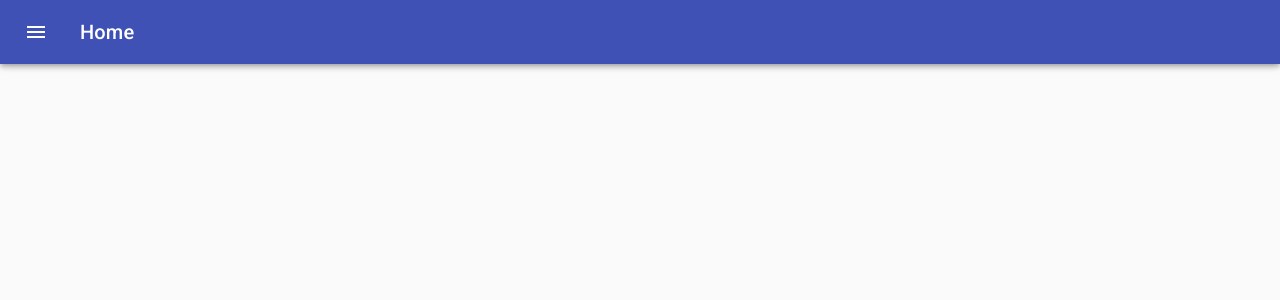
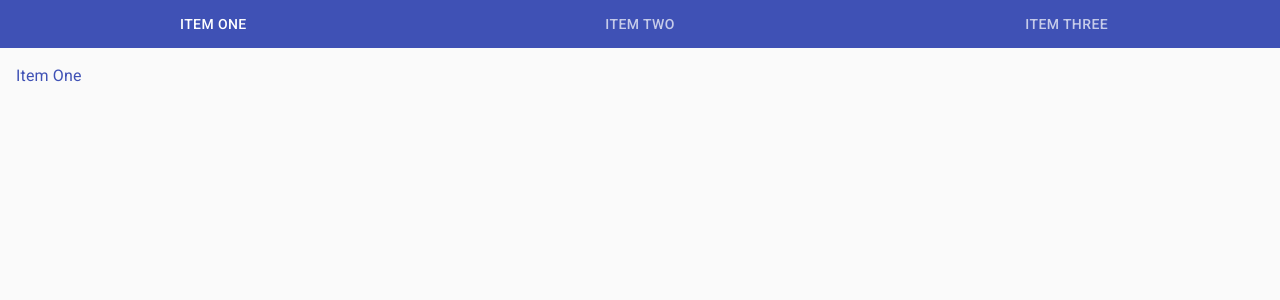
Before and after one commit to pleed0215/material-ui-cookbook, a React (Create React App) app: page / in a window 1280 px wide. Shown: the top 300 px of the page. Built offline with nearby package versions, Linux system fonts and the light colour scheme.

Commit message:
Tab sorting

```diff
--- a/src/App.tsx
+++ b/src/App.tsx
@@ -1,8 +1,9 @@
 import React from "react";
-import { DrawerNAppbar } from "./Drawer/AppbarNDrawer";
+
+import TabSort from "./Tab/TabSort";
 
 function App() {
-  return <DrawerNAppbar />;
+  return <TabSort />;
 }
 
 export default App;
--- a/src/Drawer/AppbarNDrawer.tsx
+++ b/src/Drawer/AppbarNDrawer.tsx
@@ -14,6 +14,7 @@ import {
 } from "@material-ui/core";
 import React, { useState } from "react";
 import MenuIcon from "@material-ui/icons/Menu";
+import clsx from "clsx";
 
 const useStyles = makeStyles((theme: Theme) =>
   createStyles({
@@ -28,6 +29,10 @@ const useStyles = makeStyles((theme: Theme) =>
       marginRight: 20,
     },
     toolbarMargin: theme.mixins.toolbar,
+    aboveDrawer: {
+      position: "relative",
+      zIndex: 1400,
+    },
   })
 );
 
@@ -38,15 +43,16 @@ interface IMyToolbar {
 
 const MyToolbar: React.FC<IMyToolbar> = ({ title, onMenuClick }) => {
   const classes = useStyles();
+
   return (
     <>
-      <AppBar>
+      <AppBar className={classes.aboveDrawer}>
         <Toolbar>
           <IconButton
             className={classes.menuButton}
             color="inherit"
             aria-label="Menu"
-            onClick={onMenuClick}
+            onClick={() => onMenuClick()}
           >
             <MenuIcon />
           </IconButton>
@@ -63,23 +69,31 @@ const MyToolbar: React.FC<IMyToolbar> = ({ title, onMenuClick }) => {
 interface IMyDrawer {
   variant?: DrawerProps["variant"];
   open: boolean;
-  onClose: any;
+  drawer: boolean;
+  setDrawer: React.Dispatch<boolean>;
   setTitle: React.Dispatch<string>;
 }
 
 const MyDrawer: React.FC<IMyDrawer> = ({
   variant,
   open,
-  onClose,
+  drawer,
+  setDrawer,
   setTitle,
 }) => {
   const classes = useStyles();
   const onClick = (title: string) => () => {
     setTitle(title);
-    onClose();
+    setDrawer(variant === "temporary" ? false : drawer);
   };
   return (
-    <Drawer variant={variant} open={open} onClose={onClose}>
+    <div>
+      <Drawer variant={variant} open={open} onClose={() => setDrawer(false)}>
+        <div
+          className={clsx({
+            [classes.toolbarMargin]: variant === "persistent",
+          })}
+        />
         <List>
           <ListItem button onClick={onClick("Home")}>
             <ListItemText>Home</ListItemText>
@@ -92,6 +106,7 @@ const MyDrawer: React.FC<IMyDrawer> = ({
           </ListItem>
         </List>
       </Drawer>
+    </div>
   );
 };
 
@@ -105,7 +120,13 @@ export const DrawerNAppbar = () => {
   return (
     <div className={classes.root}>
       <MyToolbar title={title} onMenuClick={toggleDrawer} />
-      <MyDrawer open={drawer} setTitle={setTitle} onClose={toggleDrawer} />
+      <MyDrawer
+        variant="persistent"
+        open={drawer}
+        setTitle={setTitle}
+        drawer={drawer}
+        setDrawer={setDrawer}
+      />
     </div>
   );
 };
--- /dev/null
+++ b/src/Tab/TabSort.tsx
@@ -0,0 +1,69 @@
+import {
+  AppBar,
+  createStyles,
+  makeStyles,
+  Tab,
+  Tabs,
+  Theme,
+  Typography,
+  useMediaQuery,
+  WithWidth,
+  withWidth,
+} from "@material-ui/core";
+import React, { useState } from "react";
+
+const useStyles = makeStyles((theme: Theme) =>
+  createStyles({
+    root: {
+      flexGrow: 1,
+      backgroundColor: theme.palette.background.paper,
+    },
+    tabContent: {
+      padding: theme.spacing(2),
+      backgroundColor: theme.palette.background.default,
+      color: theme.palette.primary.main,
+    },
+  })
+);
+
+const TabSort: React.FC<WithWidth> = ({ width }) => {
+  const classes = useStyles();
+  const [value, setValue] = useState(0);
+
+  const onChange = (_: any, value: number) => {
+    setValue(value);
+  };
+  return (
+    <div className={classes.root}>
+      <AppBar position="static">
+        <Tabs
+          value={value}
+          onChange={onChange}
+          indicatorColor="primary"
+          variant={["xs", "sm"].includes(width) ? undefined : "fullWidth"}
+        >
+          <Tab label="Item One" />
+          <Tab label="Item Two" />
+          <Tab label="Item Three" />
+        </Tabs>
+      </AppBar>
+      {value === 0 && (
+        <Typography component="div" className={classes.tabContent}>
+          Item One
+        </Typography>
+      )}
+      {value === 1 && (
+        <Typography component="div" className={classes.tabContent}>
+          Item Two
+        </Typography>
+      )}
+      {value === 2 && (
+        <Typography component="div" className={classes.tabContent}>
+          Item Three
+        </Typography>
+      )}
+    </div>
+  );
+};
+
+export default withWidth()(TabSort);
```
Also changed, not shown: src/Tab/AppBarIntergration.tsx (added, +58 -0 lines), 1 other file (tests, documents, lock files or other folders). Lines whose indentation alone changed are shown as unchanged.
